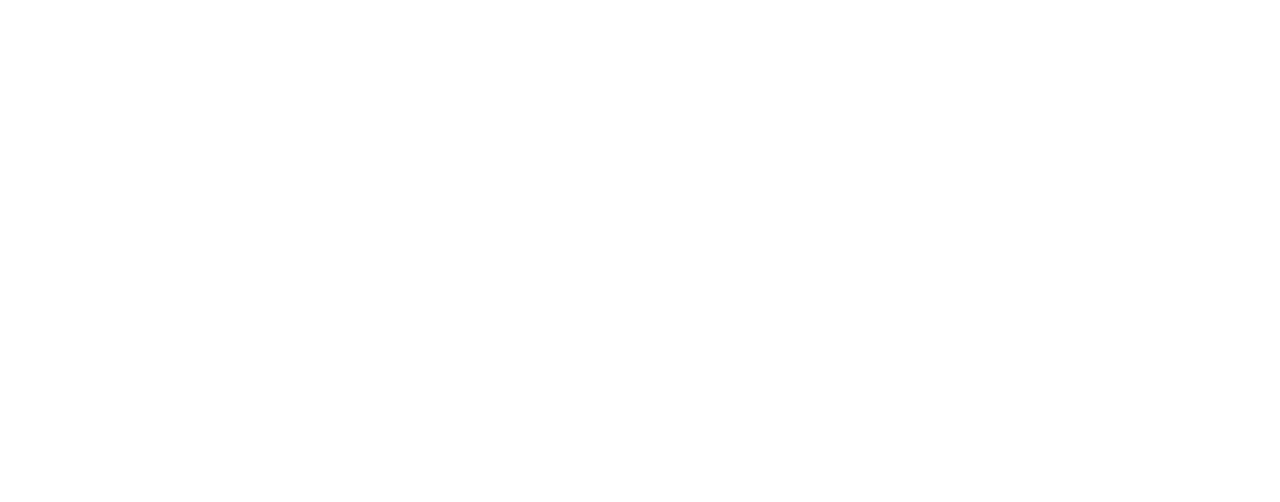
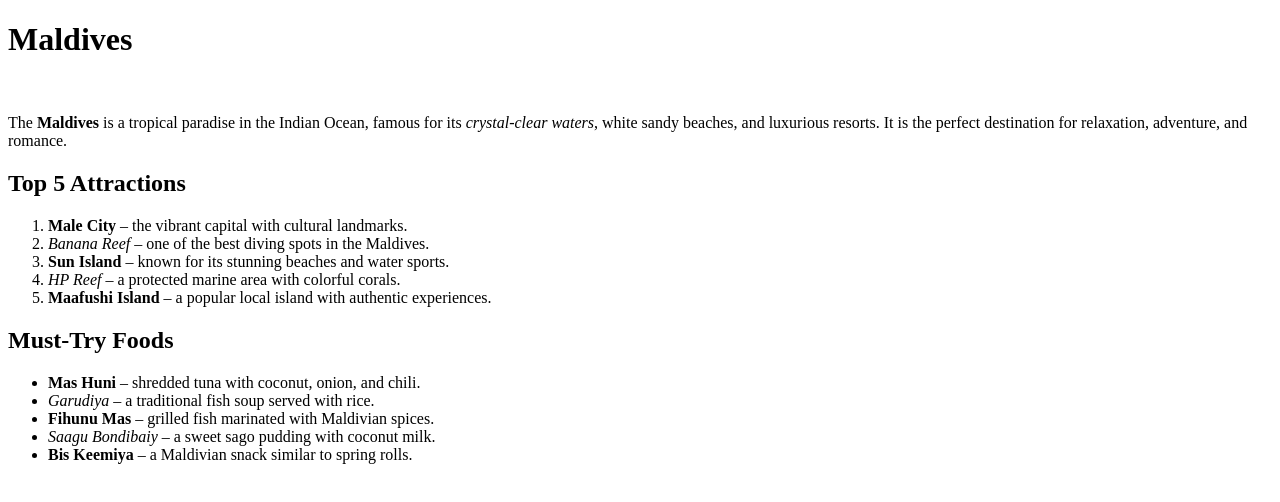
Before and after one commit to acciojob/favorite-holiday-sachinsingh94, a website: page main.html in a window 1280 px wide. Drawn offline with Linux system fonts and the light colour scheme.

Commit message:
created a submission

```diff
--- a/main.html
+++ b/main.html
@@ -1,16 +1,41 @@
 <!DOCTYPE html>
+<html lang="en">
+<head>
+  <meta charset="UTF-8">
+  <title>Favorite Holiday Destination</title>
+</head>
+<body>
+  <!-- Heading -->
+  <h1>Maldives</h1>
 
-<html>
+  <!-- Line break -->
+  <br>
 
-<head>
-	<link rel="stylesheet" href="styles.css">
-</head>
+  <!-- Overview paragraph -->
+  <p>
+    The <strong>Maldives</strong> is a tropical paradise in the Indian Ocean,
+    famous for its <em>crystal-clear waters</em>, white sandy beaches, and luxurious resorts.
+    It is the perfect destination for relaxation, adventure, and romance.
+  </p>
 
-<body>
-	<!-- the entire body must be written by student -->
-    <script type="text/javascript" src="./script.js">
-</script>
+  <!-- Ordered list of attractions -->
+  <h2>Top 5 Attractions</h2>
+  <ol>
+    <li><strong>Male City</strong> – the vibrant capital with cultural landmarks.</li>
+    <li><em>Banana Reef</em> – one of the best diving spots in the Maldives.</li>
+    <li><strong>Sun Island</strong> – known for its stunning beaches and water sports.</li>
+    <li><em>HP Reef</em> – a protected marine area with colorful corals.</li>
+    <li><strong>Maafushi Island</strong> – a popular local island with authentic experiences.</li>
+  </ol>
 
+  <!-- Unordered list of foods -->
+  <h2>Must-Try Foods</h2>
+  <ul>
+    <li><strong>Mas Huni</strong> – shredded tuna with coconut, onion, and chili.</li>
+    <li><em>Garudiya</em> – a traditional fish soup served with rice.</li>
+    <li><strong>Fihunu Mas</strong> – grilled fish marinated with Maldivian spices.</li>
+    <li><em>Saagu Bondibaiy</em> – a sweet sago pudding with coconut milk.</li>
+    <li><strong>Bis Keemiya</strong> – a Maldivian snack similar to spring rolls.</li>
+  </ul>
 </body>
-
 </html>
```
